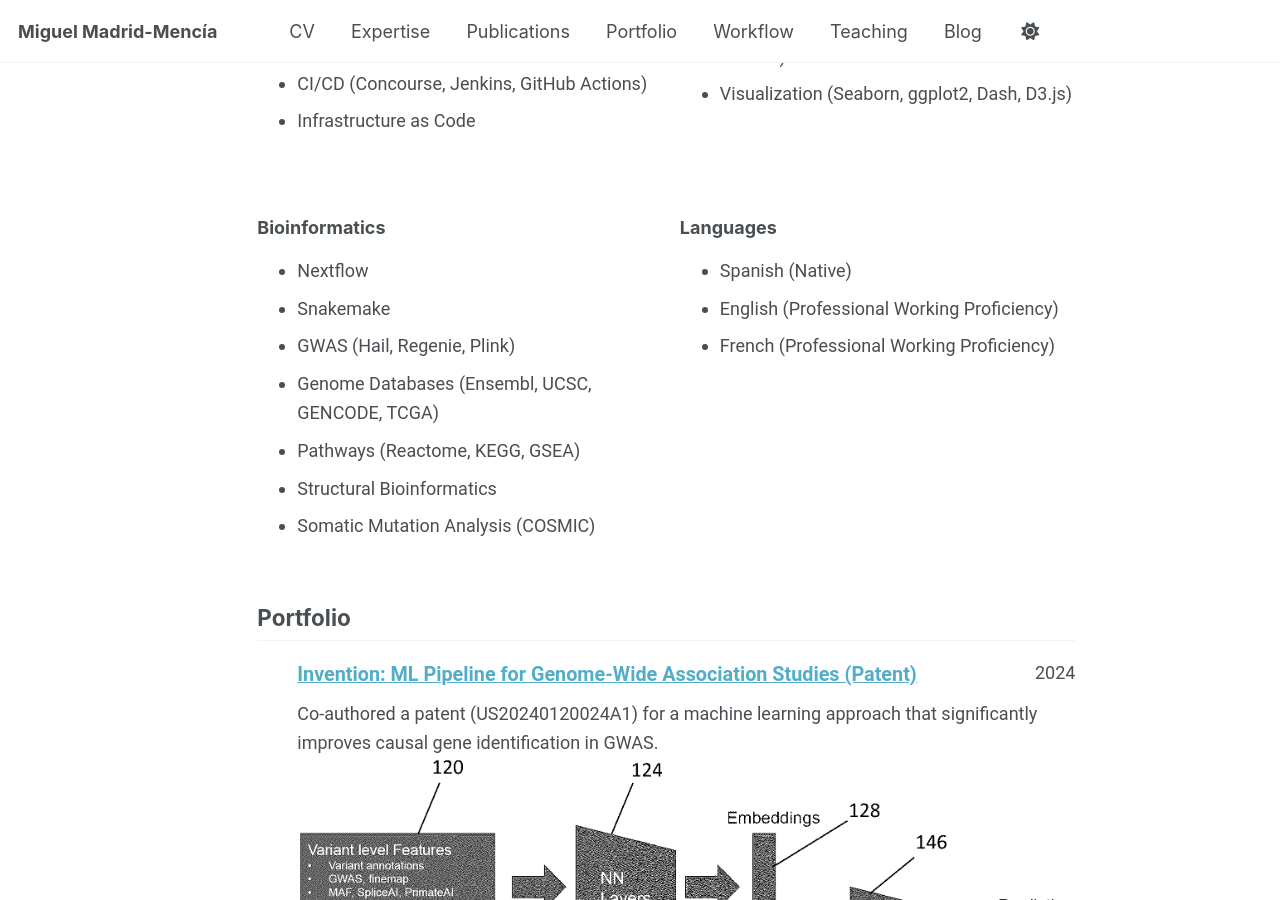
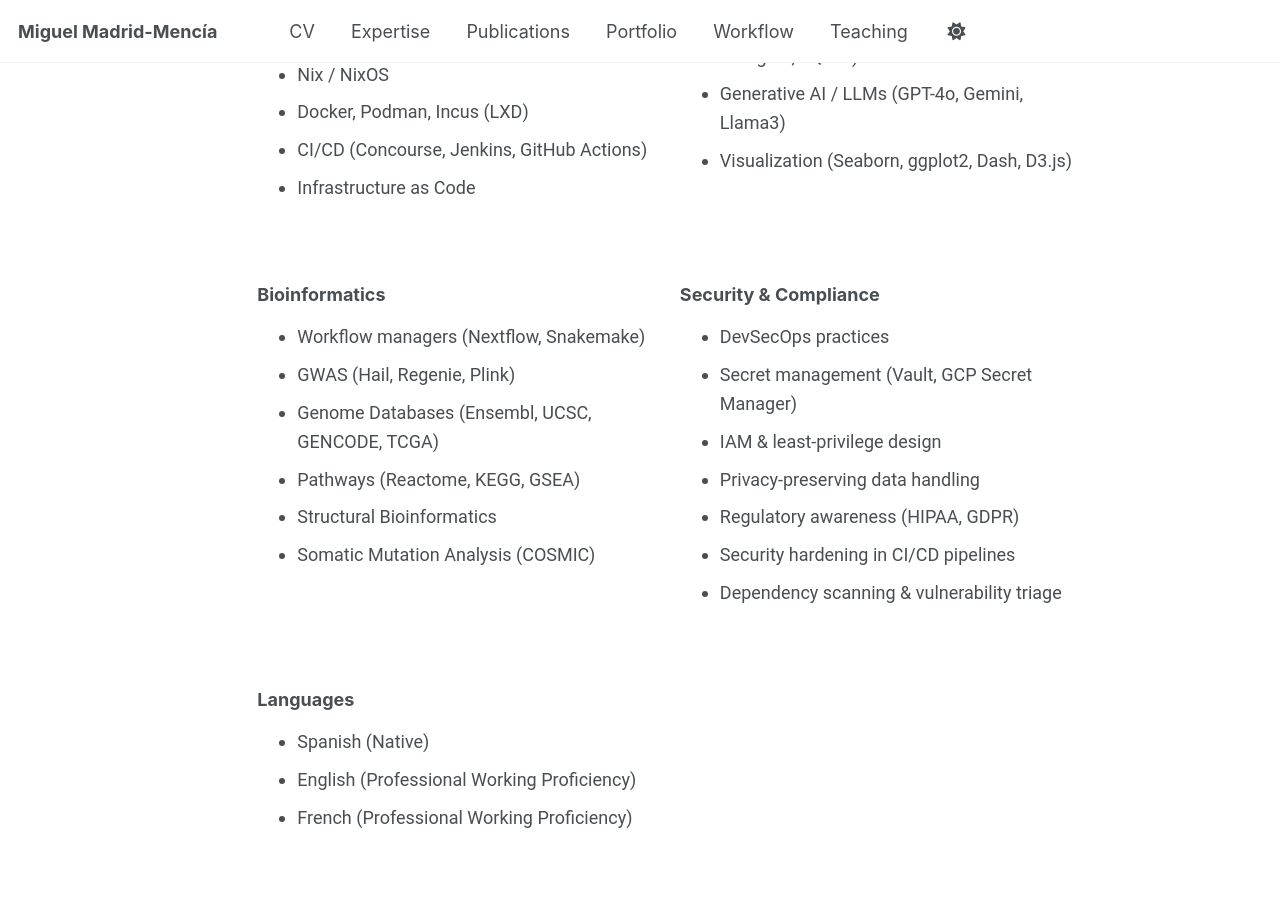
Before and after one commit to mimame/mimame.github.io, a Jekyll site: the page built from _pages/cv-json.md, in a window 1280 px wide and 900 px high, scrolled down 3413 px. Built offline with Jekyll 4.4.1, drawn with Linux system fonts in a browser that asks for light colours; a script bundle is joined from its source files by our own code; library files that are not in the unit come from our copies; some of the changed text lies outside the part shown.

Commit message:
feat(site): upgrade Jekyll setup and update CV content
- Pin Jekyll ~> 4.4, add missing plugins (jekyll-gist, jekyll-paginate)
- Replace github-pages gem with direct deps compatible with Ruby 4.x
- Add _plugins/ruby4_compat.rb to patch String#tainted? for Liquid 4.x
- Disable blog via navigation and _config.yml exclude list
- Add GCP Agents/A2A highlight to Egen.ai experience
- Add Security & Compliance skills section
- Consolidate Nextflow/Snakemake into single workflow managers entry
- Update README with macOS setup and incremental build caveats

```diff
--- a/_config.yml
+++ b/_config.yml
@@ -168,6 +168,8 @@
   - _pages
   - files
 exclude:
+  - _posts                  # Blog disabled — remove to re-enable
+  - _pages/year-archive.html  # Blog archive page — remove to re-enable
   - "*.sublime-project"
   - "*.sublime-workspace"
   - .asset-cache
--- a/_data/cv.json
+++ b/_data/cv.json
@@ -40,7 +40,8 @@
       "summary": "Applied ML Systems. Technology services to drive action and impact through cloud, data, AI, and platforms.",
       "highlights": [
         "Built Voice AI testing framework for production systems with a focus on validation, traceability, and operational reliability.",
-        "Led improvements in CI/CD pipelines, code quality, and security standards for a US financial client."
+        "Led improvements in CI/CD pipelines, code quality, and security standards for a US financial client.",
+        "Developed GCP Agents and A2A orchestration via MCP/ADK for a pharma & biotech corporation."
       ],
       "location": "Hybrid: US, France",
       "url": "https://egen.ai"
@@ -164,13 +165,24 @@
     {
       "name": "Bioinformatics",
       "keywords": [
-        "Nextflow",
-        "Snakemake",
+        "Workflow managers (Nextflow, Snakemake)",
         "GWAS (Hail, Regenie, Plink)",
         "Genome Databases (Ensembl, UCSC, GENCODE, TCGA)",
         "Pathways (Reactome, KEGG, GSEA)",
         "Structural Bioinformatics",
         "Somatic Mutation Analysis (COSMIC)"
+      ]
+    },
+    {
+      "name": "Security & Compliance",
+      "keywords": [
+        "DevSecOps practices",
+        "Secret management (Vault, GCP Secret Manager)",
+        "IAM & least-privilege design",
+        "Privacy-preserving data handling",
+        "Regulatory awareness (HIPAA, GDPR)",
+        "Security hardening in CI/CD pipelines",
+        "Dependency scanning & vulnerability triage"
       ]
     },
     {
--- a/_data/navigation.yml
+++ b/_data/navigation.yml
@@ -26,5 +26,6 @@
   - title: "Teaching"
     url: /teaching/
 
-  - title: "Blog"
-    url: /year-archive/
+  # Blog is disabled — re-enable by uncommenting these two lines
+  # - title: "Blog"
+  #   url: /year-archive/
--- /dev/null
+++ b/_plugins/ruby4_compat.rb
@@ -0,0 +1,7 @@
+# Liquid 4.x calls String#tainted? which was removed in Ruby 3.2.
+# This shim restores a no-op version so Jekyll can render on Ruby 4.x.
+return if "".respond_to?(:tainted?)
+
+[String, Object].each do |klass|
+  klass.define_method(:tainted?) { false }
+end
```
Also changed, not shown: Gemfile (+8 -2 lines), README.md (+27 -4 lines).
